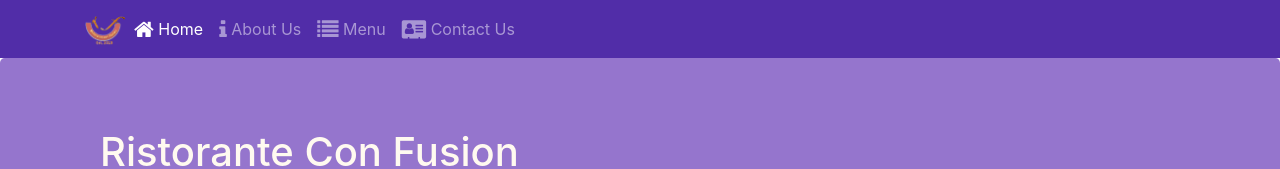
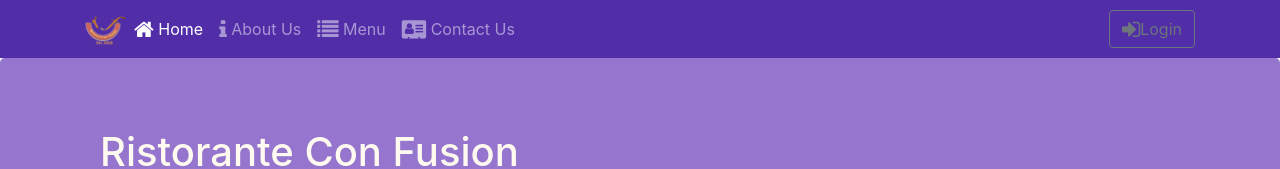
Before and after one commit to Grispi/React_confusion, a React (Create React App) app: page /home in a window 1280 px wide. Shown: the top 169 px of the page. Built offline with nearby package versions, Linux system fonts and the light colour scheme.

Commit message:
Uncontrolled forms

```diff
--- a/src/components/HeaderComponent.js
+++ b/src/components/HeaderComponent.js
@@ -1,20 +1,53 @@
 import React, { Component } from "react";
-import { Navbar, NavbarBrand, Nav, NavbarToggler, Collapse, NavItem, Jumbotron } from "reactstrap";
+import {
+  Navbar,
+  NavbarBrand,
+  Nav,
+  NavbarToggler,
+  Collapse,
+  NavItem,
+  Jumbotron,
+  Button,
+  Modal,
+  ModalHeader,
+  ModalBody,
+  Form,
+  FormGroup,
+  Input,
+  Label
+} from "reactstrap";
 import { NavLink } from "react-router-dom";
 
 class Header extends Component {
   constructor(props) {
     super(props);
+    this.state = {
+      isNavOpen: false,
+      isModalOpen: false
+    };
     this.toggleNav = this.toggleNav.bind(this);
-    this.state = {
-      isNavOpen: false
-    };
+    this.toggleModal = this.toggleModal.bind(this);
+    this.handleLogin = this.handleLogin.bind(this);
   }
 
   toggleNav() {
     this.setState({
       isNavOpen: !this.state.isNavOpen
     });
+  }
+
+  toggleModal() {
+    this.setState({
+      isModalOpen: !this.state.isModalOpen
+    });
+  }
+
+  handleLogin(event) {
+    this.toggleModal();
+    alert(
+      "Username: " + this.username.value + " Password: " + this.password.value + " Remember: " + this.remember.checked
+    );
+    event.preventDefault();
   }
   render() {
     return (
@@ -48,6 +81,13 @@
                   </NavLink>
                 </NavItem>
               </Nav>
+              <Nav className="ml-auto" navbar>
+                <NavItem>
+                  <Button outline onClick={this.toggleModal}>
+                    <span className="fa fa-sign-in fa-lg"></span>Login
+                  </Button>
+                </NavItem>
+              </Nav>
             </Collapse>
           </div>
         </Navbar>
@@ -64,6 +104,30 @@
             </div>
           </div>
         </Jumbotron>
+        <Modal isOpen={this.state.isModalOpen} toggle={this.toggleModal}>
+          <ModalHeader toggle={this.toggleModal}>Login</ModalHeader>
+          <ModalBody>
+            <Form onSubmit={this.handleLogin}>
+              <FormGroup>
+                <Label htmlFor="username">Username</Label>
+                <Input type="text" id="username" name="username" innerRef={input => (this.username = input)} />
+              </FormGroup>
+              <FormGroup>
+                <Label htmlFor="password">Password</Label>
+                <Input type="password" id="password" name="password" innerRef={input => (this.password = input)} />
+              </FormGroup>
+              <FormGroup check>
+                <Label check>
+                  <Input type="checkbox" name="remember" innerRef={input => (this.remember = input)} />
+                  Remember me
+                </Label>
+              </FormGroup>
+              <Button type="submit" value="submit" color="primary">
+                Login
+              </Button>
+            </Form>
+          </ModalBody>
+        </Modal>
       </>
     );
   }
```
